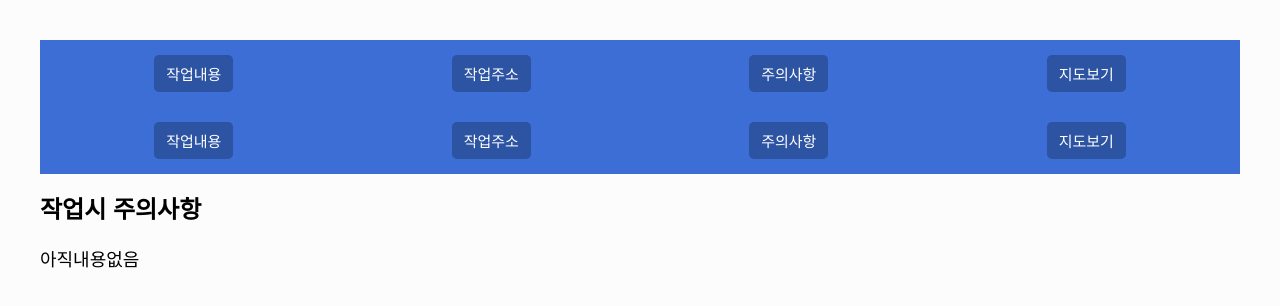
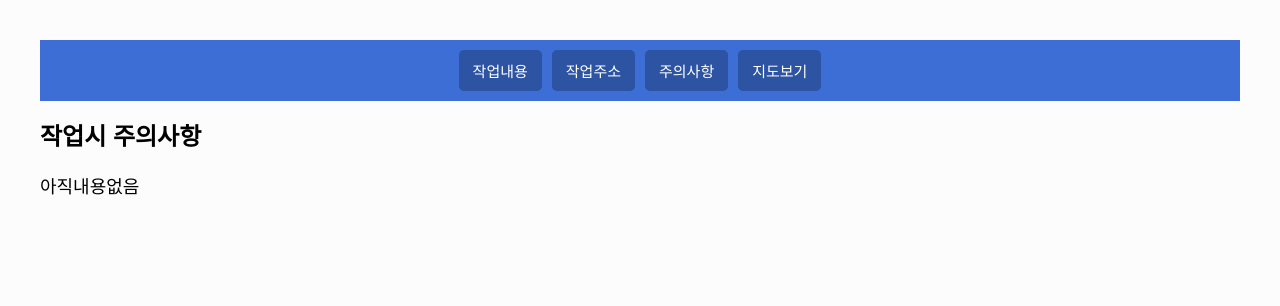
Before and after one commit to naraengys/naraengys.github.io, a plain HTML site: page caution.html in a window 1280 px wide. Drawn offline with nearby package versions, Linux system fonts and the light colour scheme.

Commit message:
Update caution.html

```diff
--- a/caution.html
+++ b/caution.html
@@ -52,57 +52,6 @@
   }
 </style>
 
-
-
-
-
-</head>
-<body>
-
-<nav>
-  <ul>
-    <li><a href="index.html">작업내용</a></li>
-    <li><a href="location.html">작업주소</a></li>
-    <li><a href="caution.html">주의사항</a></li>
-    <li><a href="map.html">지도보기</a></li>
-  </ul>
-</nav>
-<style>
-  nav {
-    background-color: #3c6ed5;
-    padding: 10px;
-  }
-  nav ul {
-    list-style: none;
-    display: flex;
-    flex-wrap: wrap;
-    justify-content: space-around;
-    margin: 0;
-    padding: 0;
-  }
-  nav li {
-    margin: 5px 0;
-  }
-  nav a {
-    color: white;
-    text-decoration: none;
-    padding: 8px 12px;
-    display: block;
-    border-radius: 5px;
-    background-color: #2c54a3;
-  }
-  nav a:hover {
-    background-color: #4a7ded;
-  }
-
-  @media (max-width: 600px) {
-    nav ul {
-      flex-direction: column;
-      align-items: center;
-    }
-  }
-</style>
-
   <h1 id="notice-title">작업 시 주의사항</h1>
   <div id="notice-list"></div>
   <script>
```
